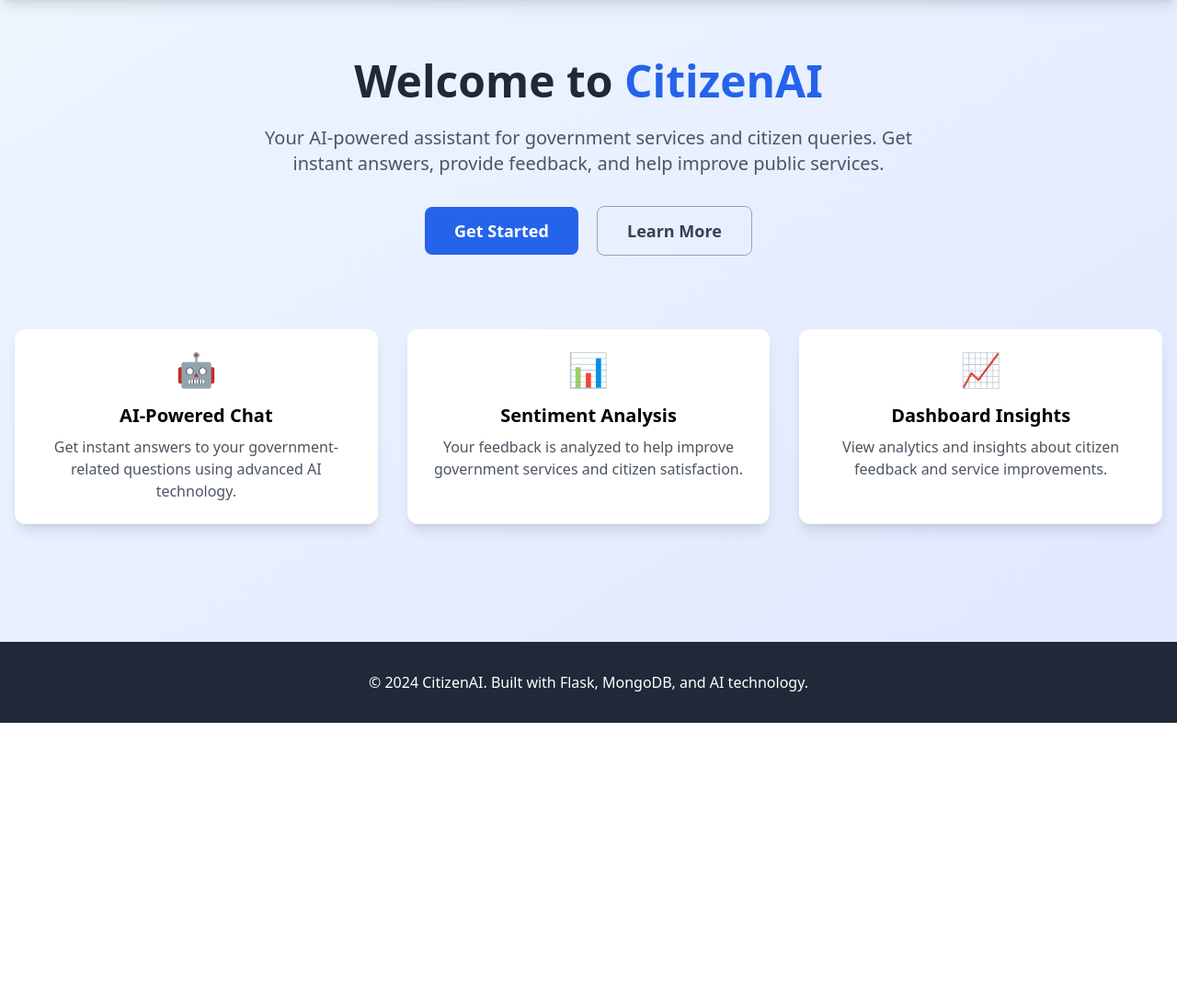
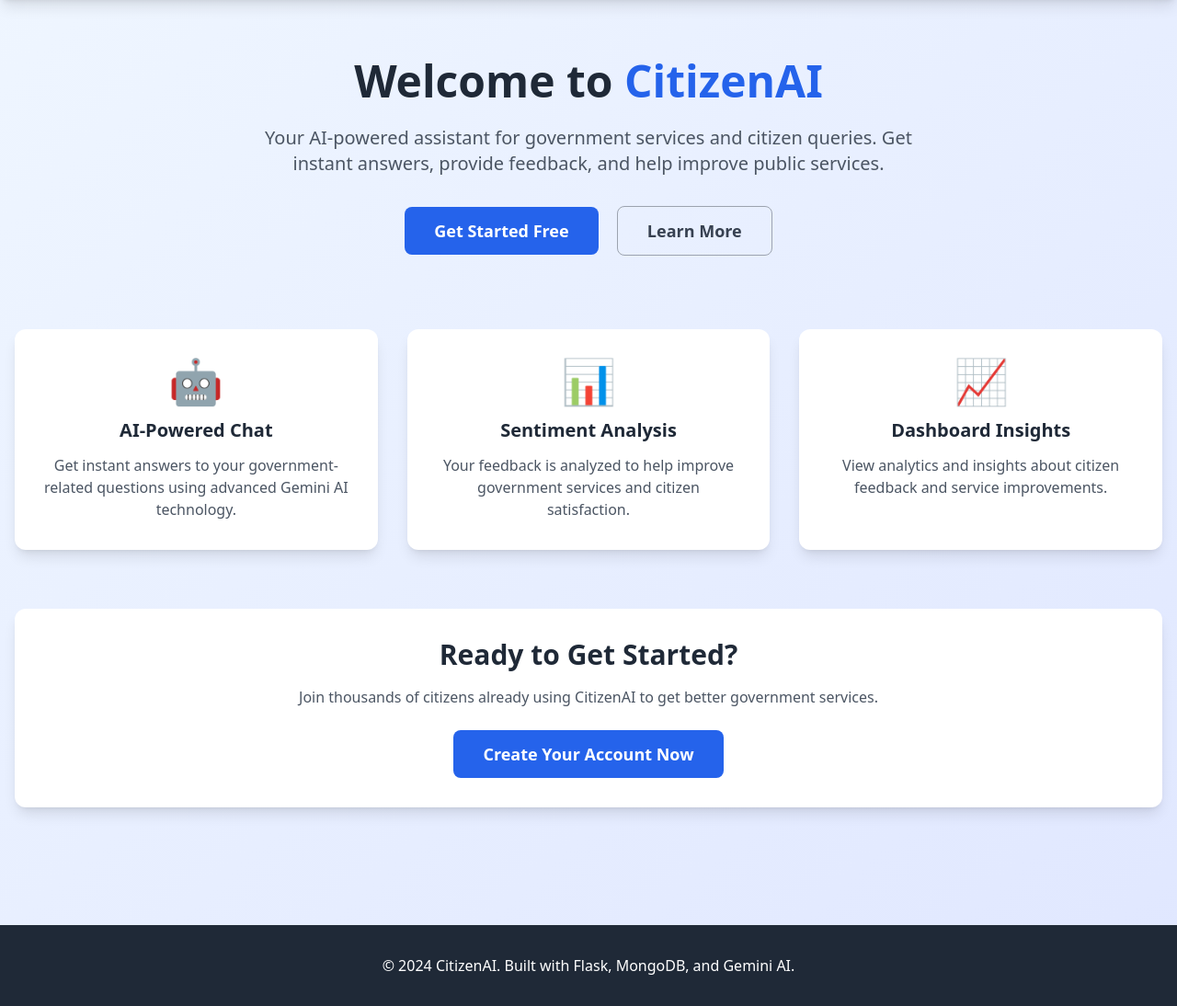
Before and after one commit to Yeruva-Sri-Deekshitha/CITIZENAI, a Flask app: page / in a window 1280 px wide. Shown: the part 64-1158 px from the top of the page at 92% size. Before the commit the page ends 850 px from the top, so only its background shows below. Run offline with Flask 3, Linux system fonts and the light colour scheme; parts of the project's set-up code (start-up, migrations or seed data) failed here and were passed over; some libraries are stand-ins or nearby versions.

Commit message:
Simplified Flask App with MongoDB and Gemini Only

```diff
--- a/app.py
+++ b/app.py
@@ -1,4 +1,4 @@
-from flask import Flask, render_template, session
+from flask import Flask, render_template, session, redirect, url_for
 from database.db import init_db
 import os
 from dotenv import load_dotenv
@@ -7,7 +7,8 @@ from dotenv import load_dotenv
 load_dotenv()
 
 app = Flask(__name__)
-app.secret_key = os.getenv("SECRET_KEY", "your-secret-key-change-this")
+# Generate a simple secret key - you can change this
+app.secret_key = os.getenv("SECRET_KEY", "citizenai-secret-key-change-this-in-production")
 
 # MongoDB setup
 mongo = init_db(app)
@@ -36,7 +37,7 @@ def index():
 def about():
     return render_template("about.html")
 
-# Test MongoDB connection (admin only)
+# Test MongoDB connection
 @app.route("/ping-db")
 def ping_db():
     if 'user_id' not in session:
@@ -59,4 +60,4 @@ def inject_user():
     return dict(current_user_id=user_id, current_user_name=user_name)
 
 if __name__ == "__main__":
-    app.run(debug=True)
+    app.run(debug=True, host='0.0.0.0', port=5000)
--- a/requirements.txt
+++ b/requirements.txt
@@ -2,10 +2,6 @@ Flask==2.3.3
 Flask-PyMongo==2.3.0
 pymongo==4.6.1
 python-dotenv==1.0.1
-huggingface-hub==0.23.2
-transformers==4.41.1
-torch==2.3.0
 Werkzeug==3.0.3
 google-generativeai
 nltk
-requests
--- a/templates/landing.html
+++ b/templates/landing.html
@@ -32,8 +32,8 @@
                 Get instant answers, provide feedback, and help improve public services.
             </p>
             <div class="space-x-4">
-                <a href="{{ url_for('auth_bp.signup') }}" class="bg-blue-600 text-white px-8 py-3 rounded-lg text-lg font-semibold hover:bg-blue-700 transition duration-300 inline-block">
-                    Get Started
+                <a href="{{ url_for('auth_bp.signup') }}" class="bg-blue-600 text-white px-8 py-3 rounded-lg text-lg font-semibold hover:bg-blue-700 transition duration-300 inline-block transform hover:scale-105">
+                    Get Started Free
                 </a>
                 <a href="{{ url_for('about') }}" class="border border-gray-400 text-gray-700 px-8 py-3 rounded-lg text-lg font-semibold hover:bg-gray-100 transition duration-300 inline-block">
                     Learn More
@@ -43,28 +43,37 @@
 
         <!-- Features Section -->
         <div class="mt-20 grid md:grid-cols-3 gap-8">
-            <div class="bg-white p-6 rounded-xl shadow-lg text-center">
-                <div class="text-4xl mb-4">🤖</div>
-                <h3 class="text-xl font-semibold mb-2">AI-Powered Chat</h3>
-                <p class="text-gray-600">Get instant answers to your government-related questions using advanced AI technology.</p>
+            <div class="bg-white p-8 rounded-xl shadow-lg text-center hover:shadow-xl transition duration-300 transform hover:scale-105">
+                <div class="text-5xl mb-4">🤖</div>
+                <h3 class="text-xl font-semibold mb-3 text-gray-800">AI-Powered Chat</h3>
+                <p class="text-gray-600">Get instant answers to your government-related questions using advanced Gemini AI technology.</p>
             </div>
-            <div class="bg-white p-6 rounded-xl shadow-lg text-center">
-                <div class="text-4xl mb-4">📊</div>
-                <h3 class="text-xl font-semibold mb-2">Sentiment Analysis</h3>
+            <div class="bg-white p-8 rounded-xl shadow-lg text-center hover:shadow-xl transition duration-300 transform hover:scale-105">
+                <div class="text-5xl mb-4">📊</div>
+                <h3 class="text-xl font-semibold mb-3 text-gray-800">Sentiment Analysis</h3>
                 <p class="text-gray-600">Your feedback is analyzed to help improve government services and citizen satisfaction.</p>
             </div>
-            <div class="bg-white p-6 rounded-xl shadow-lg text-center">
-                <div class="text-4xl mb-4">📈</div>
-                <h3 class="text-xl font-semibold mb-2">Dashboard Insights</h3>
+            <div class="bg-white p-8 rounded-xl shadow-lg text-center hover:shadow-xl transition duration-300 transform hover:scale-105">
+                <div class="text-5xl mb-4">📈</div>
+                <h3 class="text-xl font-semibold mb-3 text-gray-800">Dashboard Insights</h3>
                 <p class="text-gray-600">View analytics and insights about citizen feedback and service improvements.</p>
             </div>
+        </div>
+
+        <!-- Call to Action -->
+        <div class="mt-16 bg-white rounded-xl shadow-lg p-8 text-center">
+            <h2 class="text-3xl font-bold text-gray-800 mb-4">Ready to Get Started?</h2>
+            <p class="text-gray-600 mb-6">Join thousands of citizens already using CitizenAI to get better government services.</p>
+            <a href="{{ url_for('auth_bp.signup') }}" class="bg-blue-600 text-white px-8 py-3 rounded-lg text-lg font-semibold hover:bg-blue-700 transition duration-300 inline-block transform hover:scale-105">
+                Create Your Account Now
+            </a>
         </div>
     </div>
 
     <!-- Footer -->
     <footer class="bg-gray-800 text-white py-8 mt-16">
         <div class="max-w-7xl mx-auto px-4 text-center">
-            <p>&copy; 2024 CitizenAI. Built with Flask, MongoDB, and AI technology.</p>
+            <p>&copy; 2024 CitizenAI. Built with Flask, MongoDB, and Gemini AI.</p>
         </div>
     </footer>
 </body>
```
Also changed, not shown: database/db.py (+6 -2 lines), models/sentiment_model.py (+28 -18 lines), 1 other file.
